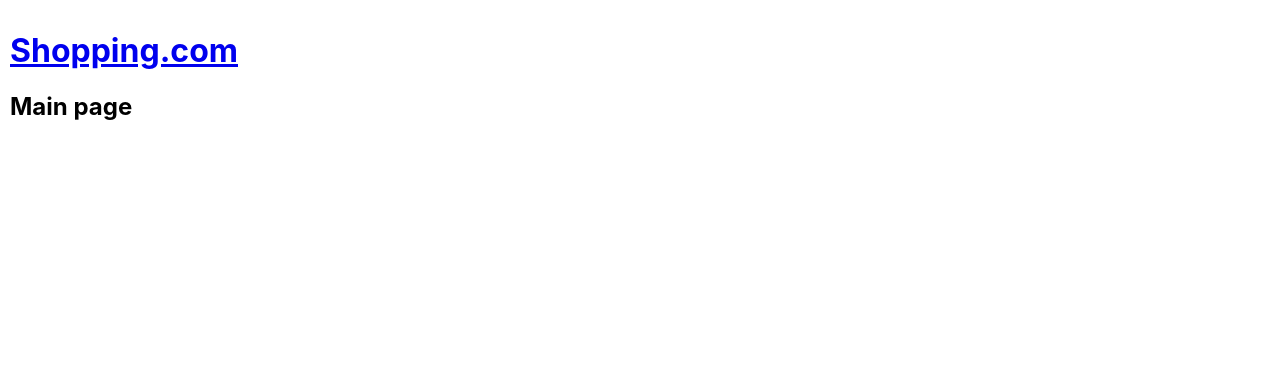
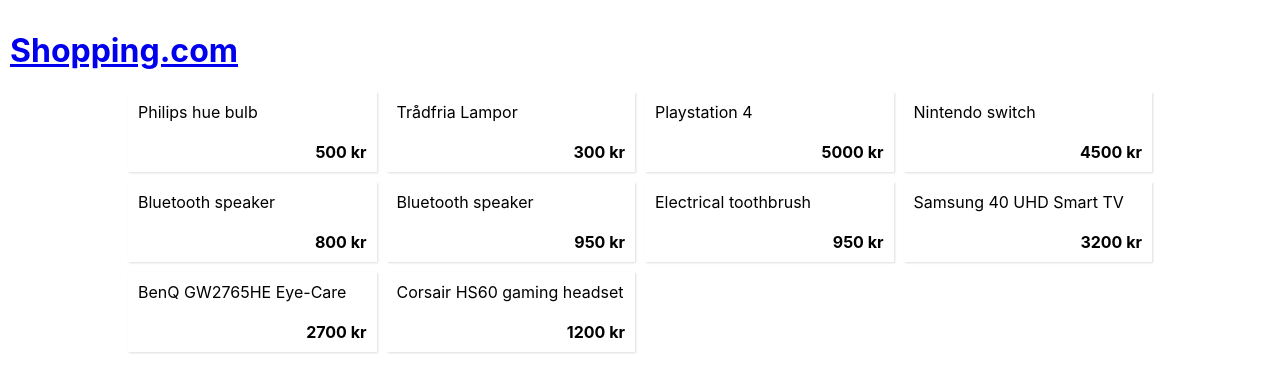
Before and after one commit to jakst/shopping-demo, a React (Create React App) app: page / in a window 1280 px wide. Shown: the top 392 px of the page. Built offline with nearby package versions, Linux system fonts and the light colour scheme.

Commit message:
Display product list on main page

```diff
--- a/src/api/api.ts
+++ b/src/api/api.ts
@@ -16,6 +16,11 @@
 	options: Options
 }
 
+export async function getProducts() {
+	await fakeLatency()
+	return data.items as Product[]
+}
+
 export async function getProductById(id: number) {
 	await fakeLatency()
 	return data.items.find(item => item.id === id) as Product
--- a/src/pages/main.page.tsx
+++ b/src/pages/main.page.tsx
@@ -1,9 +1,53 @@
 import React from 'react'
+import { Link } from 'react-router-dom'
+import styled from 'styled-components'
+import { getProducts, Product } from '../api/api'
 
 export default function MainPage() {
+	const [products, setProducts] = React.useState<Product[]>([])
+
+	const fetchProducts = React.useCallback(async () => {
+		const fetchedProducts = await getProducts()
+		setProducts([...fetchedProducts])
+	}, [])
+
+	React.useEffect(() => void fetchProducts(), [fetchProducts])
+
+	if (!products.length) return <div>Loading products...</div>
+
 	return (
-		<div>
-			<h2>Main page</h2>
-		</div>
+		<Grid>
+			{products.map(product => (
+				<Link key={product.id} to={`/product/${product.id}`}>
+					<div>
+						{product.name}
+						<Price>{product.price} kr</Price>
+					</div>
+				</Link>
+			))}
+		</Grid>
 	)
 }
+
+const Grid = styled.div`
+	display: grid;
+	align-items: center;
+	grid-template-columns: repeat(auto-fit, minmax(240px, 1fr));
+	grid-gap: 10px;
+	max-width: 1024px;
+	margin: 0 auto;
+
+	a {
+		padding: 10px;
+
+		box-shadow: 1px 1px 2px #ddd;
+		color: black;
+		text-decoration: none;
+	}
+`
+
+const Price = styled.div`
+	text-align: right;
+	margin-top: 20px;
+	font-weight: bold;
+`
```
